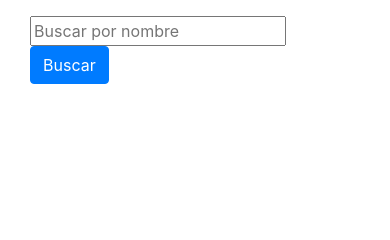
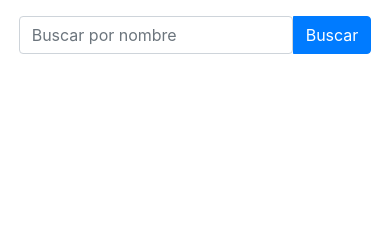
Before and after one commit to maremagnum01/GestionEmpresa, a PHP site: page / in a window 390 px wide. Shown: the part 161-401 px from the top of the page. Run offline with PHP 8.4, Linux system fonts and the light colour scheme; data that the repository does not hold is empty; some libraries are stand-ins or nearby versions.

Commit message:
se arreglo la busqueda

```diff
--- a/Empleados/index.php
+++ b/Empleados/index.php
@@ -141,25 +141,26 @@
             echo $mensaje;
         } ?>
     </div>
-    <div class="container">
-        <form action="" method="POST"  class=" col-md-4">
-            <input type="text" name="buscador" id="buscador" placeholder="Buscar por nombre" class="">
-            <button type="submit" class="btn btn-primary" value="buscador" name="accion">Buscar</button>
+    <div class="container d-flex justify-content-center">
+        <form action="" method="POST" >
+            <div class="btn-group ">
+                <input type="text" name="buscador" id="buscador" placeholder="Buscar por nombre" class="form-control">
+                <button type="submit" class="btn btn-primary" value="buscador" name="accion">Buscar</button>
+            </div>
         </form>
     </div>
         <?php if(isset($resultado)){ ?>
-            <div class="container card">
-            <?php echo '<p class="alert alert-primary mt-2">Se encontraron resultados de su busqueda</p>';
+            <?php echo '<p class="alert alert-primary mt-2 container">Se encontraron resultados de su busqueda</p>';
             foreach($resultado as $resultados){ ?>
+            <div class="d-flex justify-content-center" style="gap:5px;">
                 <div class="row">
-                    <div class="col">
+                    <div class="col-4">
                         <div class="card" style="width: 10rem;">
                             <img src="../Imagenes/<?php echo $resultados['Foto'];?>" class="card-img-top" alt="...">
                             <div class="card-body">
                                 <p class="card-text">
-                                    <?php echo '<b>Nombre: </b>' . $resultados['Nombre'];?>
-                                    <?php echo '<b>Apellido: </b>' . $resultados['Apellidos'];?>
-                                    <?php echo '<b>Correo: </b>' . $resultados['Correo'];?>
+                                    <?php echo $resultados['Nombre'];?>
+                                    <?php echo $resultados['Apellidos'];?>
                                 </p>
                                 <form action="" method="POST" enctype="multipart/form-data">
                                     <input type="hidden" name="txtID" value="<?php echo $resultados['ID']; ?>">
@@ -174,7 +175,7 @@
                         </div>
                     </div>
                 </div>
-        <?php }} ?>
+        <?php }}?>
     </div>
 <?php if($mostrarModal){ ?>
     <script>
```
